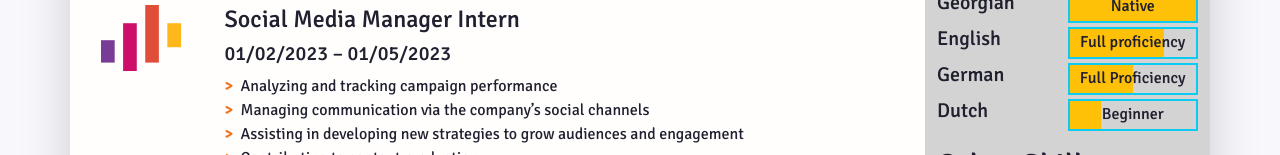
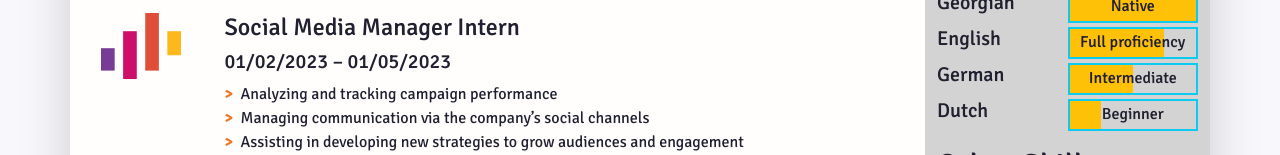
Before and after one commit to Saikodze/BUas-CV, a plain HTML site: page index.html in a window 1280 px wide. Shown: the part 435-590 px from the top of the page. Drawn offline with nearby package versions, Linux system fonts and the light colour scheme; a web font is replaced by a local one.

Commit message:
Error Fixed

```diff
--- a/index.html
+++ b/index.html
@@ -64,6 +64,7 @@
         <!--
           <main> is another semantic element. It will contain biographical info (professional experience and education).
         -->
+
         <main class="col-md-7 col-lg-8 col-xl-9 resume-main">
 
           <!--
@@ -93,6 +94,7 @@
                   </ul>
                 </div>
               </li>
+			</ul>
 
               <!-- 2nd item in professional experience -->
               <li class="biography-item row mb-2">
@@ -111,6 +113,7 @@
                   </ul>
                 </div>
               </li>
+          </section>
           <!-- We're done with jobs, let's move on to schools -->
 
   <section class="my-3 biography-section">
@@ -152,7 +155,8 @@
 
           <!-- This is the end of the "Education" section -->
 
-        </main>
+
+		</main>
 
 
         <!--
@@ -220,7 +224,7 @@
                 <div class="language-level w-50 border border-info border-2 position-relative">
                   <!-- The div below is a progress bar. Choose between w-25, w-50, w-75 and w-100 to show your level of fluency -->
                   <div class="language-progress position-absolute bg-warning h-100 w-50"></div>
-                  <h6 class="position-absolute w-100 text-center top-0 py-1">Full Proficiency</h6>
+                  <h6 class="position-absolute w-100 text-center top-0 py-1">Intermediate</h6>
                 </div>
               </li>
               <li class="language-item d-flex mb-1">
```
Also changed, not shown: 1 other file.
